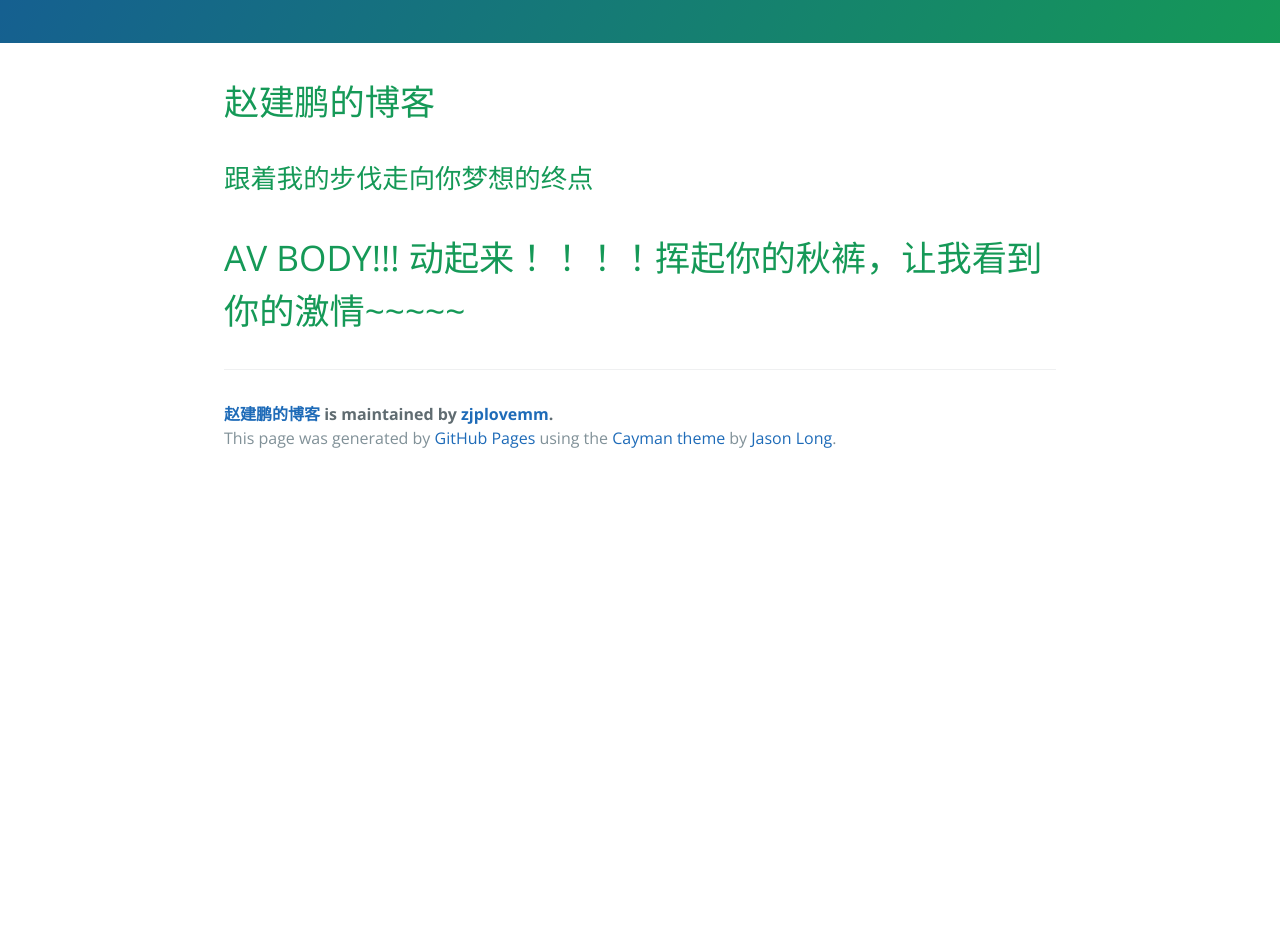
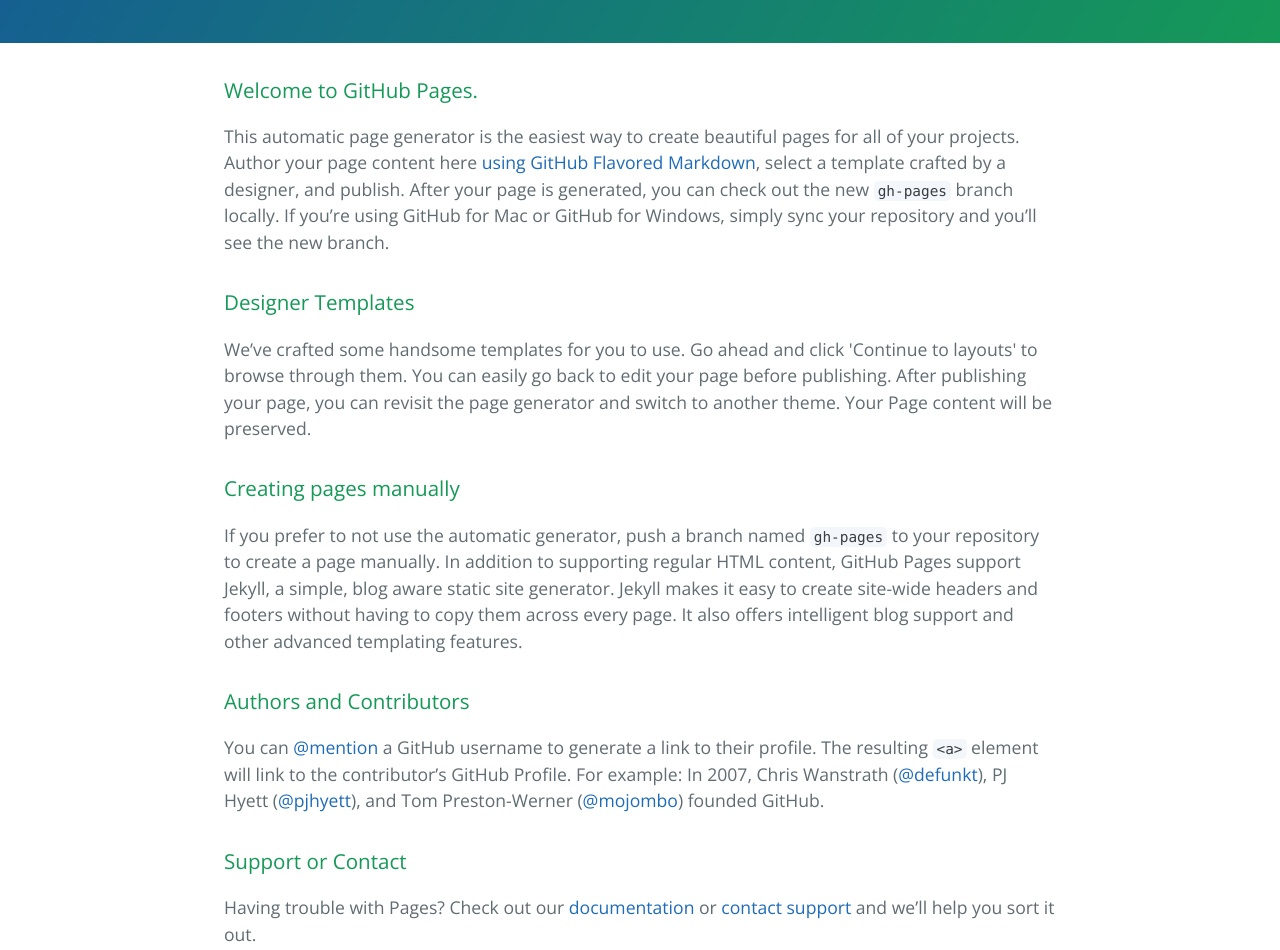
Before and after one commit to zjplovemm/zjpBlog, a plain HTML site: page index.html in a window 1280 px wide. Shown: the part 340-1290 px from the top of the page. Before the commit the page ends 822 px from the top, so only its background shows below. Drawn offline with nearby package versions, Linux system fonts and the light colour scheme.

Commit message:
Create gh-pages branch via GitHub

```diff
--- a/index.html
+++ b/index.html
@@ -19,14 +19,30 @@
     </section>
 
     <section class="main-content">
-      <h1>
-<a id="赵建鹏的博客" class="anchor" href="#%E8%B5%B5%E5%BB%BA%E9%B9%8F%E7%9A%84%E5%8D%9A%E5%AE%A2" aria-hidden="true"><span class="octicon octicon-link"></span></a>赵建鹏的博客</h1>
+      <h3>
+<a id="welcome-to-github-pages" class="anchor" href="#welcome-to-github-pages" aria-hidden="true"><span class="octicon octicon-link"></span></a>Welcome to GitHub Pages.</h3>
 
-<h2>
-<a id="跟着我的步伐走向你梦想的终点" class="anchor" href="#%E8%B7%9F%E7%9D%80%E6%88%91%E7%9A%84%E6%AD%A5%E4%BC%90%E8%B5%B0%E5%90%91%E4%BD%A0%E6%A2%A6%E6%83%B3%E7%9A%84%E7%BB%88%E7%82%B9" aria-hidden="true"><span class="octicon octicon-link"></span></a>跟着我的步伐走向你梦想的终点</h2>
+<p>This automatic page generator is the easiest way to create beautiful pages for all of your projects. Author your page content here <a href="https://guides.github.com/features/mastering-markdown/">using GitHub Flavored Markdown</a>, select a template crafted by a designer, and publish. After your page is generated, you can check out the new <code>gh-pages</code> branch locally. If you’re using GitHub for Mac or GitHub for Windows, simply sync your repository and you’ll see the new branch.</p>
 
-<h1>
-<a id="av-body-动起来挥起你的秋裤让我看到你的激情" class="anchor" href="#av-body-%E5%8A%A8%E8%B5%B7%E6%9D%A5%E6%8C%A5%E8%B5%B7%E4%BD%A0%E7%9A%84%E7%A7%8B%E8%A3%A4%E8%AE%A9%E6%88%91%E7%9C%8B%E5%88%B0%E4%BD%A0%E7%9A%84%E6%BF%80%E6%83%85" aria-hidden="true"><span class="octicon octicon-link"></span></a>AV BODY!!! 动起来！！！！挥起你的秋裤，让我看到你的激情~~~~~</h1>
+<h3>
+<a id="designer-templates" class="anchor" href="#designer-templates" aria-hidden="true"><span class="octicon octicon-link"></span></a>Designer Templates</h3>
+
+<p>We’ve crafted some handsome templates for you to use. Go ahead and click 'Continue to layouts' to browse through them. You can easily go back to edit your page before publishing. After publishing your page, you can revisit the page generator and switch to another theme. Your Page content will be preserved.</p>
+
+<h3>
+<a id="creating-pages-manually" class="anchor" href="#creating-pages-manually" aria-hidden="true"><span class="octicon octicon-link"></span></a>Creating pages manually</h3>
+
+<p>If you prefer to not use the automatic generator, push a branch named <code>gh-pages</code> to your repository to create a page manually. In addition to supporting regular HTML content, GitHub Pages support Jekyll, a simple, blog aware static site generator. Jekyll makes it easy to create site-wide headers and footers without having to copy them across every page. It also offers intelligent blog support and other advanced templating features.</p>
+
+<h3>
+<a id="authors-and-contributors" class="anchor" href="#authors-and-contributors" aria-hidden="true"><span class="octicon octicon-link"></span></a>Authors and Contributors</h3>
+
+<p>You can <a href="https://github.com/blog/821" class="user-mention">@mention</a> a GitHub username to generate a link to their profile. The resulting <code>&lt;a&gt;</code> element will link to the contributor’s GitHub Profile. For example: In 2007, Chris Wanstrath (<a href="https://github.com/defunkt" class="user-mention">@defunkt</a>), PJ Hyett (<a href="https://github.com/pjhyett" class="user-mention">@pjhyett</a>), and Tom Preston-Werner (<a href="https://github.com/mojombo" class="user-mention">@mojombo</a>) founded GitHub.</p>
+
+<h3>
+<a id="support-or-contact" class="anchor" href="#support-or-contact" aria-hidden="true"><span class="octicon octicon-link"></span></a>Support or Contact</h3>
+
+<p>Having trouble with Pages? Check out our <a href="https://help.github.com/pages">documentation</a> or <a href="https://github.com/contact">contact support</a> and we’ll help you sort it out.</p>
 
       <footer class="site-footer">
         <span class="site-footer-owner"><a href="https://github.com/zjplovemm/zjpBlog">赵建鹏的博客</a> is maintained by <a href="https://github.com/zjplovemm">zjplovemm</a>.</span>
```
Also changed, not shown: params.json (+1 -1 lines).
